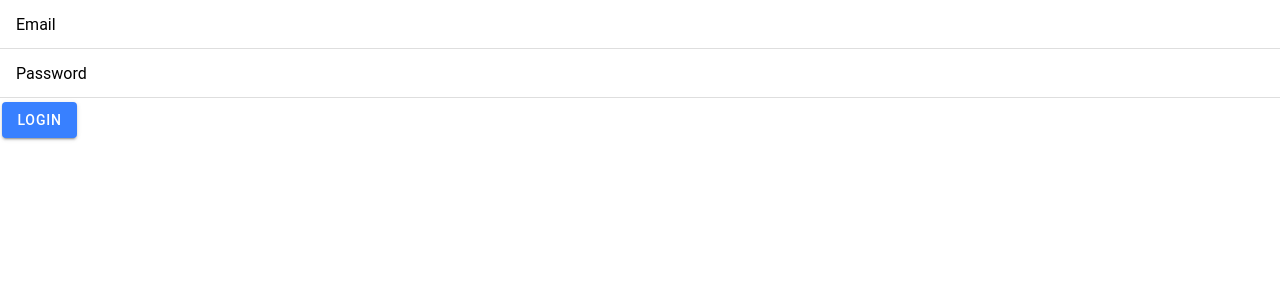
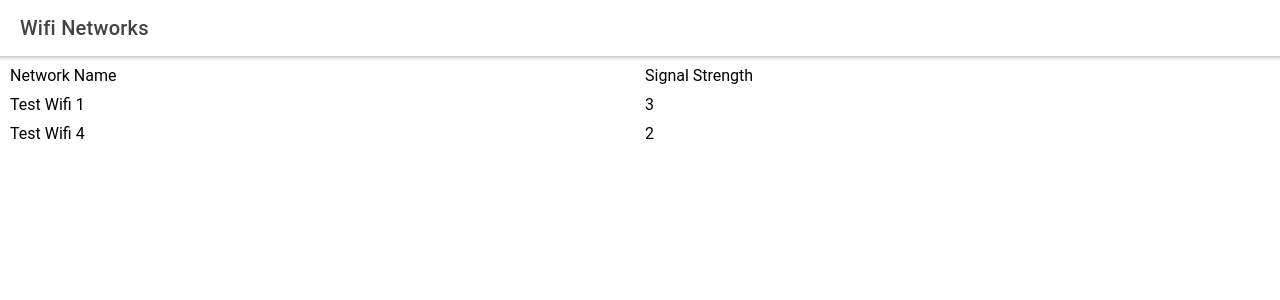
Before and after one commit to shannonlal/device-monitor, a React (Create React App) app: page /login in a window 1280 px wide. Shown: the top 300 px of the page. Built offline with nearby package versions, Linux system fonts and the light colour scheme.

Commit message:
Check in latest

```diff
--- a/src/App.tsx
+++ b/src/App.tsx
@@ -28,6 +28,7 @@ import { store } from './store/index';
 /* Features */
 import ConnectedDeviceSummary from './features/device-summary/component';
 import Login from './features/login/component/Login';
+import WifiStatusList from './features/wifi-status/component/WifiStatusList'
 
 
 const App: React.FC = () => (
@@ -36,7 +37,7 @@ const App: React.FC = () => (
             <IonReactRouter>
                 <Switch>
                     <Route path="/login">
-                        <Login />
+                        <WifiStatusList />
                     </Route>
                     <Route path="/devices">
                         <ConnectedDeviceSummary />
```
